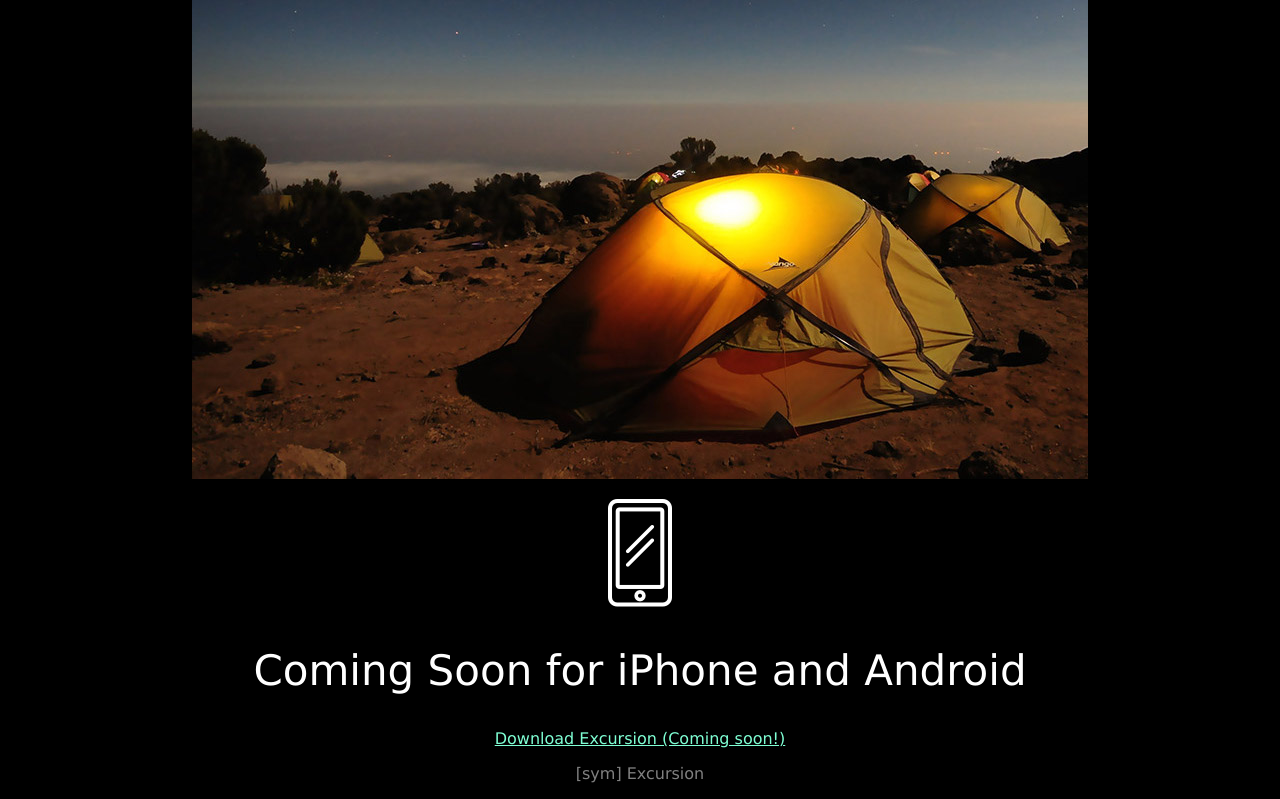
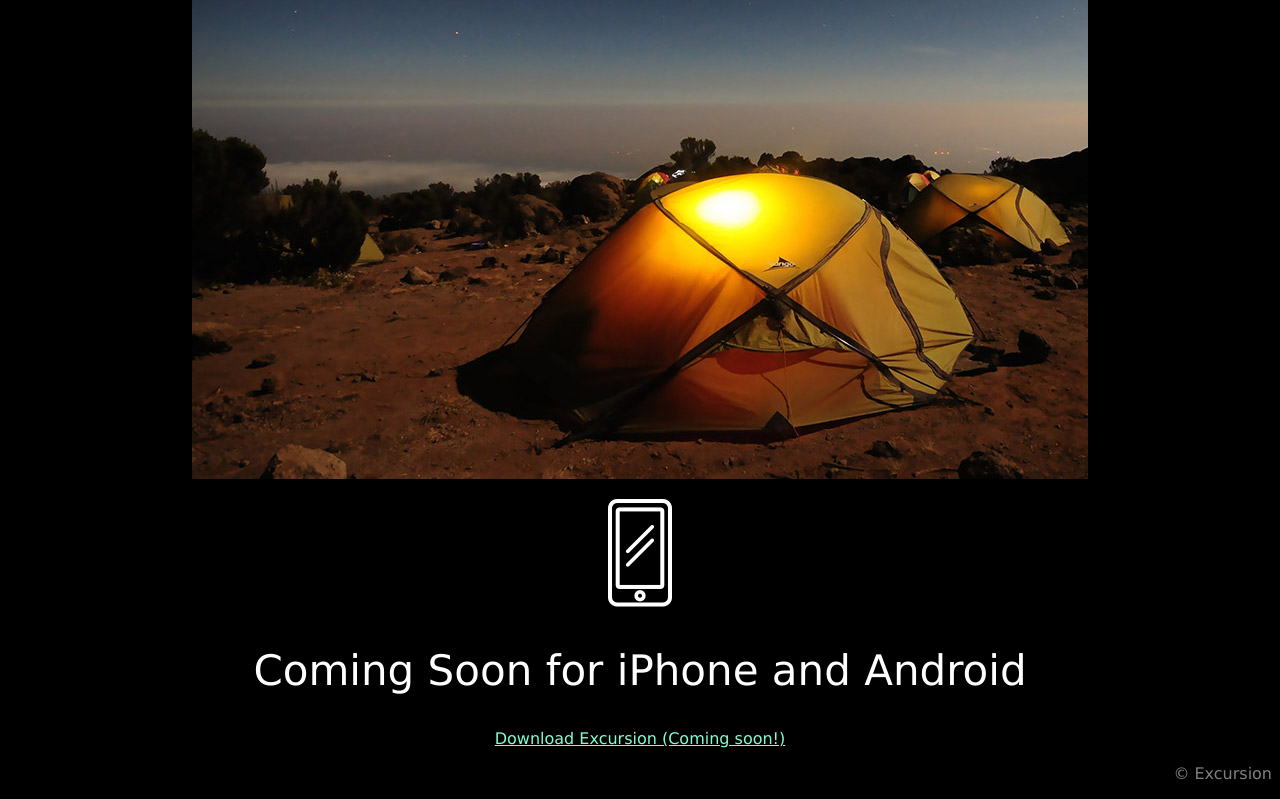
Before and after one commit to eluhnabroad/excursion, a plain HTML site: page index.html in a window 1280 px wide. Shown: the part 526-1325 px from the top of the page. Drawn offline with Linux system fonts and the light colour scheme.

Commit message:
Format copyright line.  *COMPLETE*

```diff
--- a/index.html
+++ b/index.html
@@ -22,6 +22,6 @@
     <p><img src="./resources/images/phone.png"/></p>
     <h2>Coming Soon for iPhone and Android</h2>
     <p><a href="#">Download Excursion (Coming soon!)</a></p>
-    <p>[sym] Excursion</p>
+    <p id="copyright">&copy; Excursion</p>
   </body>
 </html>
--- a/resources/css/style.css
+++ b/resources/css/style.css
@@ -26,3 +26,7 @@ h2 {
 #blurb1 {
   font-size: 21px;
 }
+
+#copyright {
+  text-align: right;
+}
```
